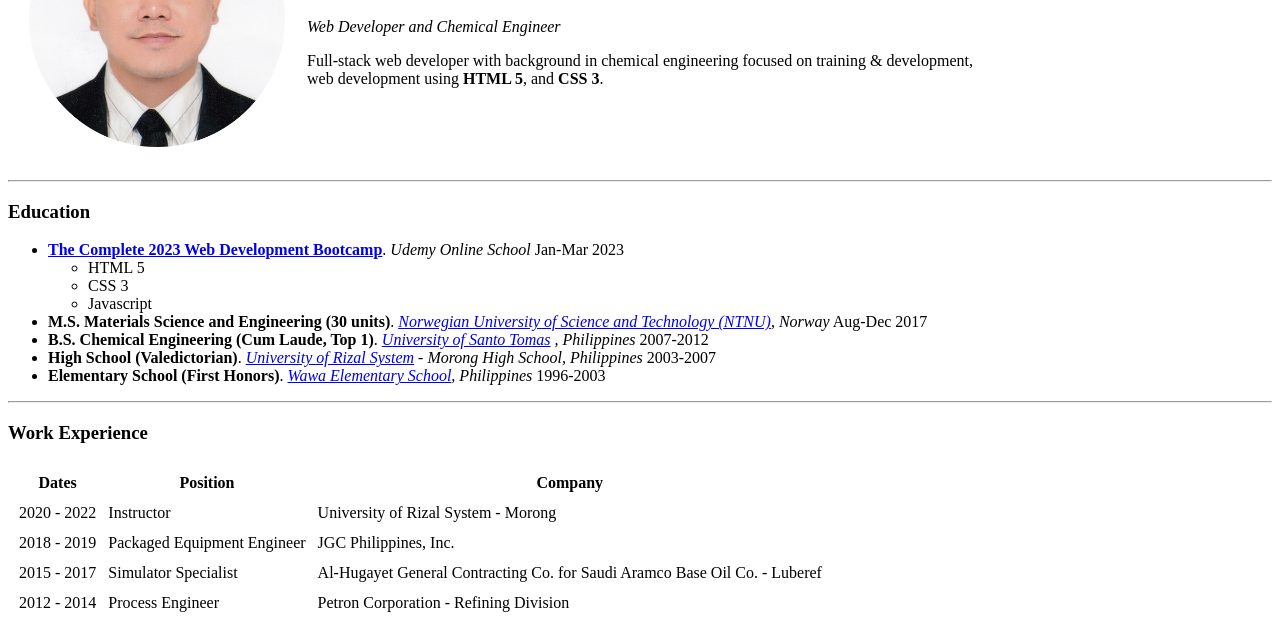
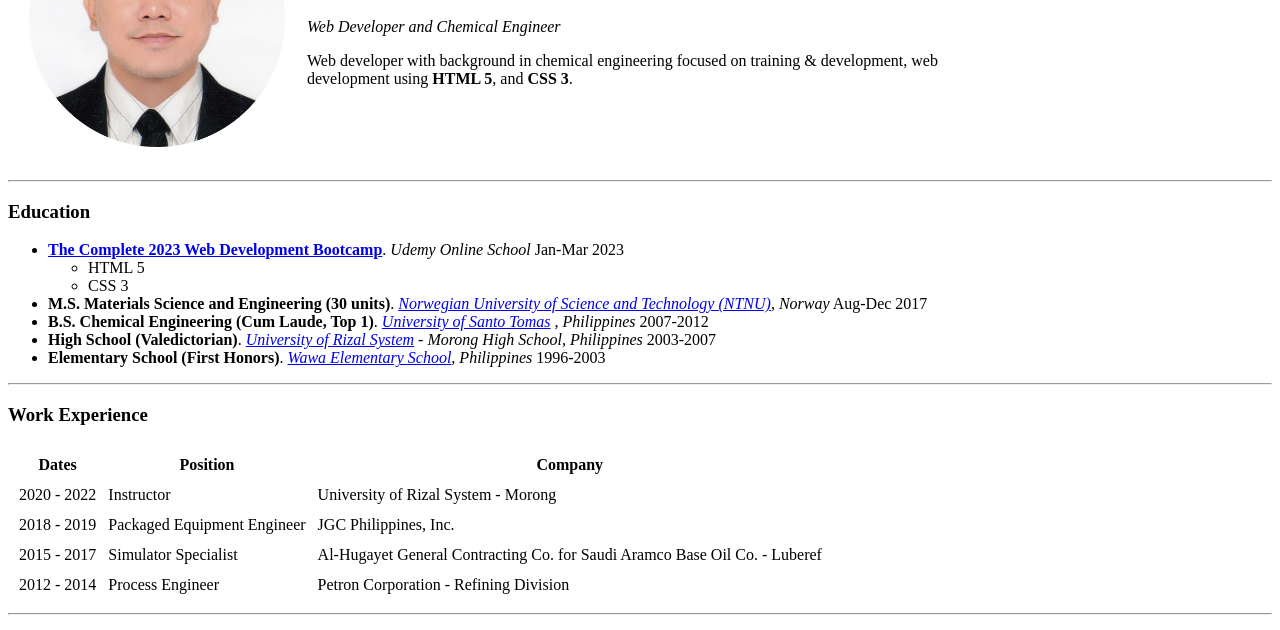
Before and after one commit to ajpenano/cv, a plain HTML site: page index.html in a window 1280 px wide. Shown: the part 138-768 px from the top of the page. Drawn offline with Linux system fonts and the light colour scheme.

Commit message:
Removed Full-stack and Javascript (on list)

```diff
--- a/index.html
+++ b/index.html
@@ -13,7 +13,7 @@
             <td width="680">
                 <h1>Aaron Joseph J. Peñano</h1>
                 <p><em>Web Developer and Chemical Engineer</em></p>
-                <p>Full-stack web developer with background in chemical engineering focused on training & development, web development using <strong>HTML 5</strong>, and <strong>CSS 3</strong>.</p>
+                <p>Web developer with background in chemical engineering focused on training & development, web development using <strong>HTML 5</strong>, and <strong>CSS 3</strong>.</p>
             </td>
         </tr>
     </table>
@@ -24,7 +24,6 @@
             <ul>
                 <li>HTML 5</li>
                 <li>CSS 3</li>
-                <li>Javascript</li>
             </ul>
         </li>
         <li><b>M.S. Materials Science and Engineering (30 units)</b>. <i><a href="https://www.ntnu.edu/">Norwegian University of Science and Technology (NTNU)</a>, Norway</i> Aug-Dec 2017</li>
```
